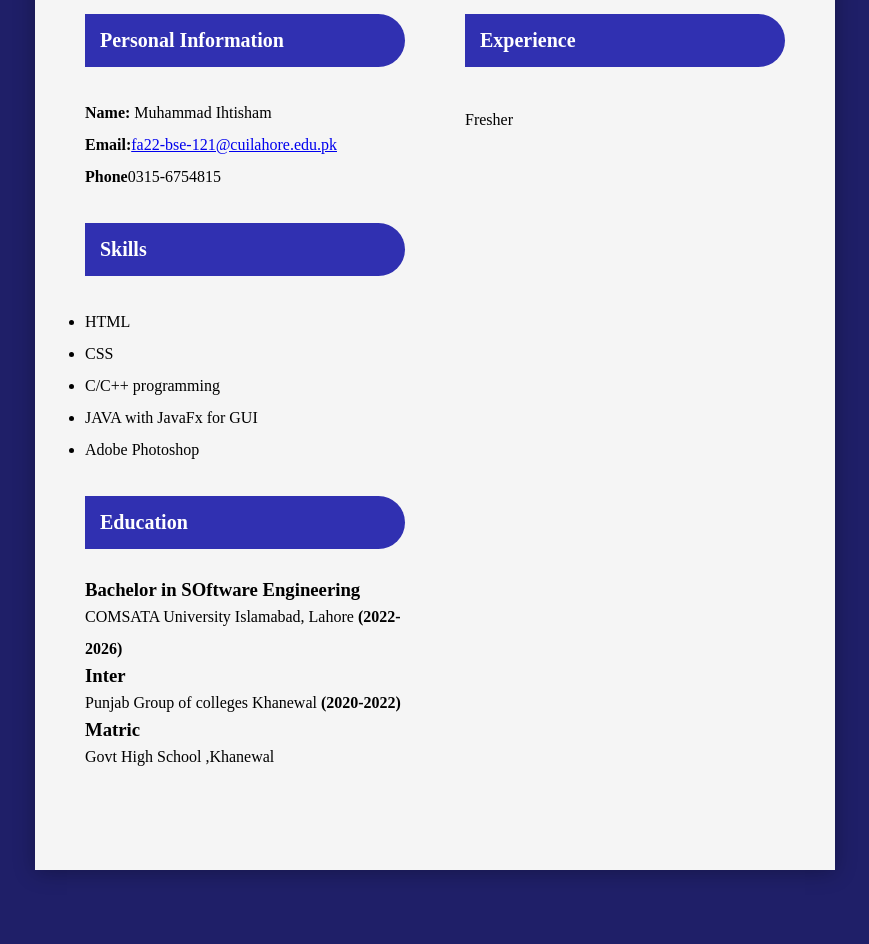
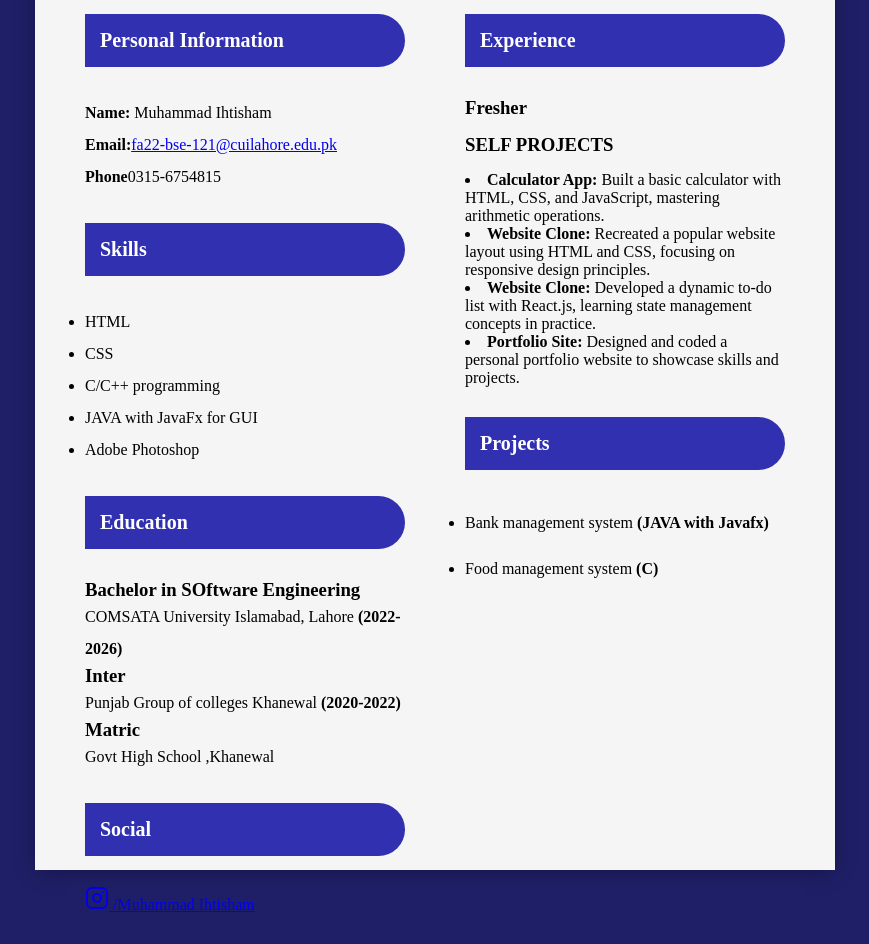
Before and after one commit to ihtisham-123/IhtishamCV, a plain HTML site: page index.html in a window 1280 px wide. Shown: the part 440-1384 px from the top of the page, without its empty margins (205-1074 px from the left). Drawn offline with nearby package versions, Linux system fonts and the light colour scheme.

Commit message:
Update index.html

```diff
--- a/index.html
+++ b/index.html
@@ -6,6 +6,8 @@
     , initial-scale=1.0">
     <title>MY portfolio</title>
     <link rel="stylesheet" href="style .css">
+    <script src="https://unpkg.com/feather-icons"></script>
+
 </head>
 <body>
 
@@ -38,16 +40,51 @@
         <p>Punjab Group of colleges Khanewal <strong>(2020-2022)</strong></p>
         <h3>Matric</h3>
         <p>Govt High School ,Khanewal</p>
+        <h2>Social</h2>
+        <div class="s_items">
+            <div>
+              <a
+                href="https://www.instagram.com/baberihtasham123/"
+                target="_blank"
+                class="s_item"
+              >
+                <i data-feather="instagram"></i>
+                <span>/Muhammad Ihtisham</span>
+              </a>
+            </div>
+          </div>
+
         </div>
         <div class="right">
         <h2>Experience</h2>
-        <p>Fresher</p>
-        <!-- <p>Lorem ipsum, dolor sit amet consectetur adipisicing elit. Nihil error dolor sit tempora recusandae voluptatem. Rerum atque omnis quisquam dolorem! At voluptatem sapiente debitis hic fuga perferendis quam odio fugit?</p> -->
+        <h3>Fresher</h3>
+
+
+        <p class="content">
+          <h3>SELF PROJECTS</h3>
+        <li><b>Calculator App:</b> Built a basic calculator with HTML, CSS, and JavaScript, mastering arithmetic operations. <br></li>
+        <li><b>Website Clone:</b> Recreated a popular website layout using HTML and CSS, focusing on responsive design principles. <br></li>
+        <li><b>Website Clone:</b> Developed a dynamic to-do list with React.js, learning state management concepts in practice.        <br></li>
+        <li><b>Portfolio Site:</b> Designed and coded a personal portfolio website to showcase skills and projects.</li>
+        </p>
+        <div class="Projects">
+        <h2>Projects</h2>
+        <ul>
+          <li> <p>Bank management system <b> (JAVA with Javafx)</b> </p></li>
+          <li><p>Food management system <b> (C) </b></p></li>
+        </ul>
+
+
+      </div>
+
+
     </div>
 
     </div>
 </div>
 
-
+<script>
+      feather.replace();
+    </script>
 </body>
 </html>
```
